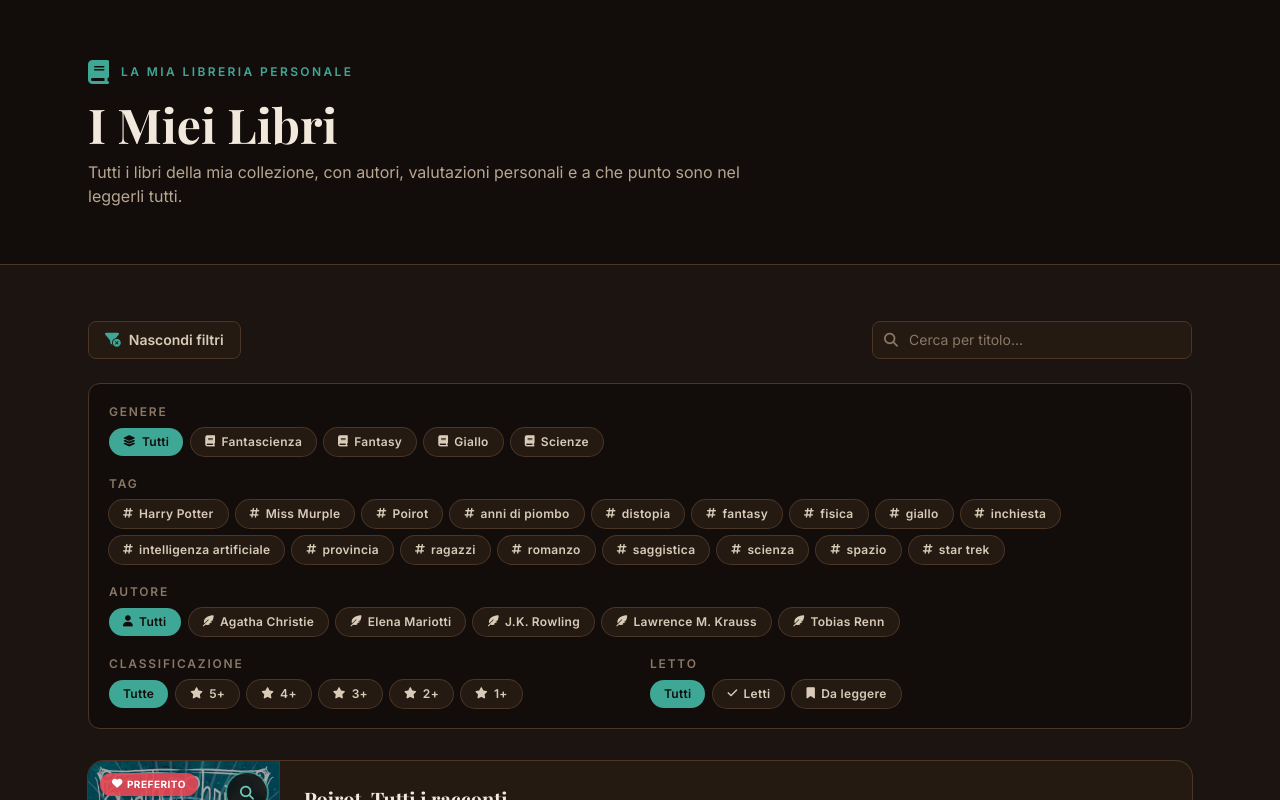
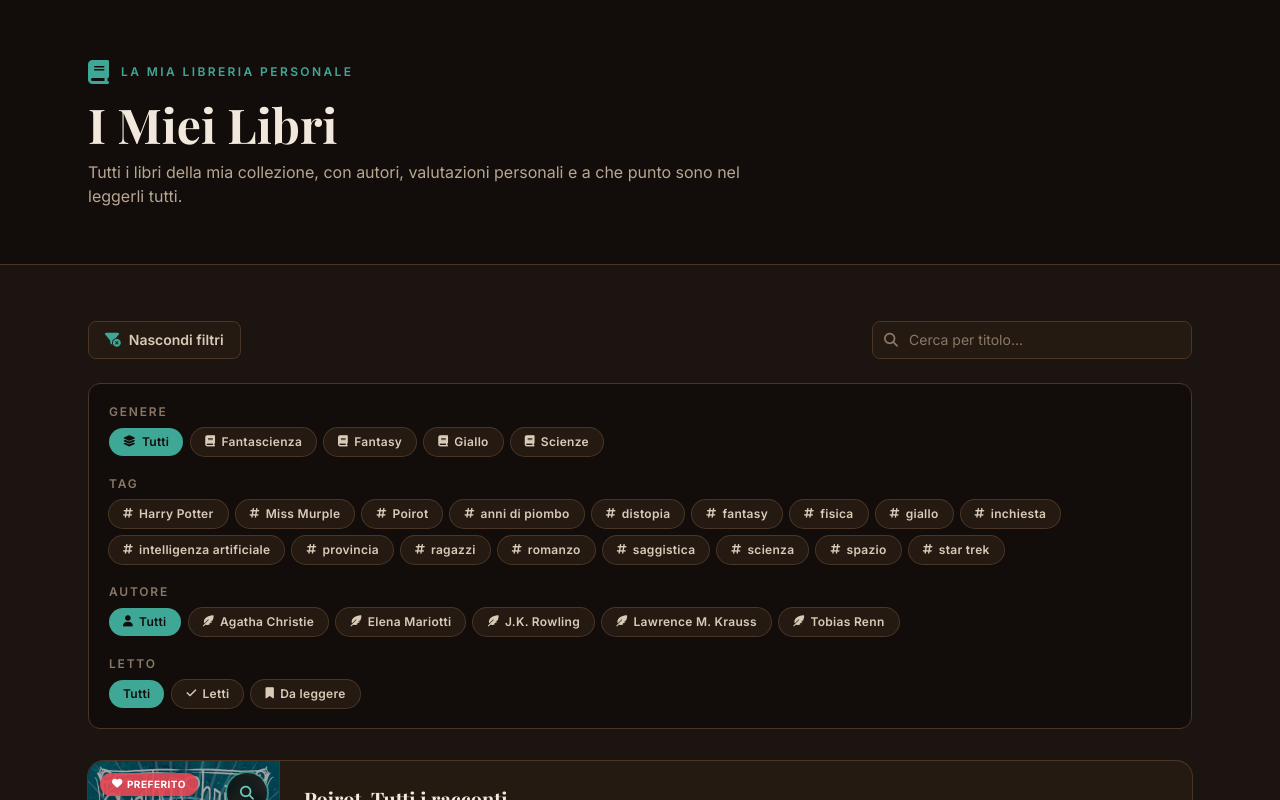
Before and after one commit to ImVinzzzz/my-book-collection, a React (Vite) app: page / in a window 1280 px wide. Both pictures are taken after a click on the button "Mostra filtri". Shown: the top 800 px of the page. Built offline with nearby package versions, Linux system fonts and the light colour scheme.

Commit message:
Add files via upload

```diff
--- a/src/components/BookCard.tsx
+++ b/src/components/BookCard.tsx
@@ -1,9 +1,7 @@
 import type { ReactElement } from 'react';
 import { Link } from 'react-router-dom';
-import type { Book } from '../types';
+import { type Book } from '../types';
 import Tag from './Tag';
-import StarRating from './StarRating';
-
 interface BookCardProps {
   book: Book;
   /** Nome dell'autore già risolto da chi usa questo componente (Home,
@@ -98,8 +96,7 @@ export default function BookCard({ book, authorName }: BookCardProps): ReactElem
             )}
           </div>
 
-          <div className="flex items-center justify-between border-t border-[#4A3526]/50 pt-3">
-            <StarRating rating={book.rating} />
+          <div className="flex items-center justify-end border-t border-[#4A3526]/50 pt-3">
             <span className="inline-flex items-center gap-1.5 text-sm font-semibold text-[#3FA796] transition-transform group-hover:translate-x-0.5">
               Apri la scheda
               <i className="fa-solid fa-arrow-right text-xs" aria-hidden="true" />
--- a/src/components/FilterBar.tsx
+++ b/src/components/FilterBar.tsx
@@ -20,14 +20,11 @@ interface FilterBarProps {
   selectedTags: string[];
   /** Slug dell'autore selezionato; null = "Tutti" */
   selectedAuthorSlug: string | null;
-  /** Valutazione minima richiesta; 0 = "Tutte" */
-  minRating: number;
   /** Filtro sullo stato "letto" */
   readFilter: ReadFilter;
   onGenreChange: (genre: string | null) => void;
   onTagToggle: (tag: string) => void;
   onAuthorChange: (slug: string | null) => void;
-  onMinRatingChange: (rating: number) => void;
   onReadFilterChange: (value: ReadFilter) => void;
   onReset: () => void;
 }
@@ -42,7 +39,7 @@ function chipClasses(active: boolean): string {
   ].join(' ');
 }
 
-const RATING_OPTIONS = [5, 4, 3, 2, 1];
+
 
 /**
  * Barra dei filtri: genere e autore a selezione singola, tag a selezione
@@ -57,12 +54,10 @@ export default function FilterBar({
   selectedGenre,
   selectedTags,
   selectedAuthorSlug,
-  minRating,
   readFilter,
   onGenreChange,
   onTagToggle,
   onAuthorChange,
-  onMinRatingChange,
   onReadFilterChange,
   onReset,
 }: FilterBarProps): ReactElement {
@@ -70,7 +65,6 @@ export default function FilterBar({
     selectedGenre !== null ||
     selectedTags.length > 0 ||
     selectedAuthorSlug !== null ||
-    minRating > 0 ||
     readFilter !== 'all';
 
   return (
@@ -128,26 +122,6 @@ export default function FilterBar({
         </div>
       </div>
 
-      {/* Righe classificazione e letto unite in colonne */}
-      <div className="grid grid-cols-1 gap-5 md:grid-cols-2">
-        {/* Filtro per classificazione minima */}
-        <div className="flex flex-col gap-2">
-          <span className="text-xs font-semibold uppercase tracking-[0.15em] text-[#8A7765]">
-            Classificazione
-          </span>
-          <div className="flex flex-wrap gap-2">
-            <button type="button" onClick={() => onMinRatingChange(0)} className={chipClasses(minRating === 0)} aria-pressed={minRating === 0}>
-              Tutte
-            </button>
-            {RATING_OPTIONS.map((value) => (
-              <button key={value} type="button" onClick={() => onMinRatingChange(value)} className={chipClasses(minRating === value)} aria-pressed={minRating === value}>
-                <i className="fa-solid fa-star text-[0.7rem]" aria-hidden="true" />
-                {value}+
-              </button>
-            ))}
-          </div>
-        </div>
-
       {/* Filtro per stato "letto" */}
       <div className="flex flex-col gap-2">
         <span className="text-xs font-semibold uppercase tracking-[0.15em] text-[#8A7765]">
@@ -167,7 +141,6 @@ export default function FilterBar({
           </button>
         </div>
       </div>
-      </div>
 
       {hasActiveFilters && (
         <button
```
Lines whose indentation alone changed are shown as unchanged.
